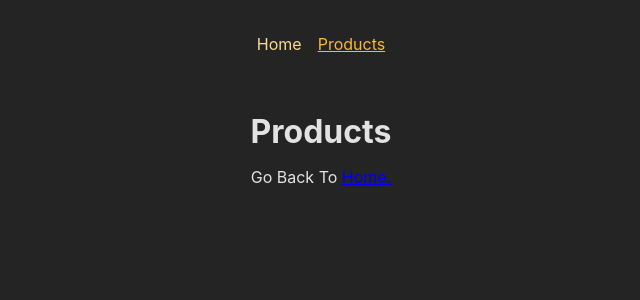
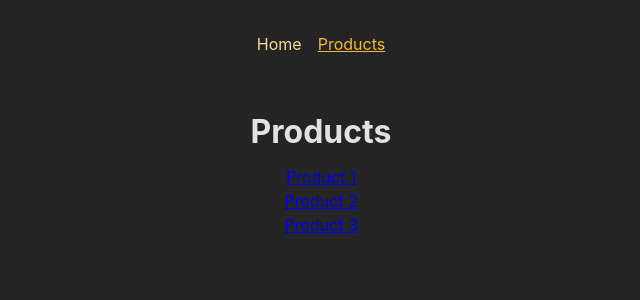
Before and after one commit to Hashwi/React_Routers, a React (Create React App) app: page /products in a window 1280 px wide. Shown: the top 300 px of the page, without its empty margins (319-959 px from the left). Built offline with nearby package versions, Linux system fonts and the light colour scheme.

Commit message:
Adding Seperate Pages To Each Product

```diff
--- a/src/App.js
+++ b/src/App.js
@@ -3,6 +3,7 @@
 import Products from "./pages/Products";
 import RootLayout from "./pages/Root";
 import Error from "./pages/Error";
+import ProductDetail from "./pages/ProductDetail";
 
 const router = createBrowserRouter([
   {
@@ -13,6 +14,7 @@
       { path: "/", element: <HomePage /> },
       { path: "/products", element: <Products/> },
       { path: "/error", element: <Error/> },
+      { path: "/products/:Id", element: <ProductDetail/>},
     ]
   },
 
--- /dev/null
+++ b/src/pages/ProductDetail.js
@@ -0,0 +1,13 @@
+import React from "react";
+import { useParams } from "react-router-dom";
+
+export default function ProductDetail() {
+const params = useParams()
+
+  return (
+    <>
+      <h1>Product Details!</h1>
+      <p>{params.Id}</p>
+    </>
+  );
+}
--- a/src/pages/Products.js
+++ b/src/pages/Products.js
@@ -1,11 +1,25 @@
 import React from 'react'
 import { Link } from 'react-router-dom'
+
+const PRODUCTS = [
+    {id: 'p1' , title: 'Product 1'},
+    {id: 'p2' , title: 'Product 2'},
+    {id: 'p3' , title: 'Product 3'},
+]
+
 
 export default function Products() {
   return (
     <div>
       <h1> Products</h1>
-      <p>Go Back To < Link to='/'> Home.</Link></p>
+      <ul>
+        {PRODUCTS.map((prod) => (
+            <li key={prod.id}>
+                <Link to ={`/products/${prod.id}`}>{prod.title}</Link>
+
+            </li>
+        ))}
+      </ul>
     </div>
 
   )
```
Also changed, not shown: src/pages/Home.js (+4 -4 lines).
